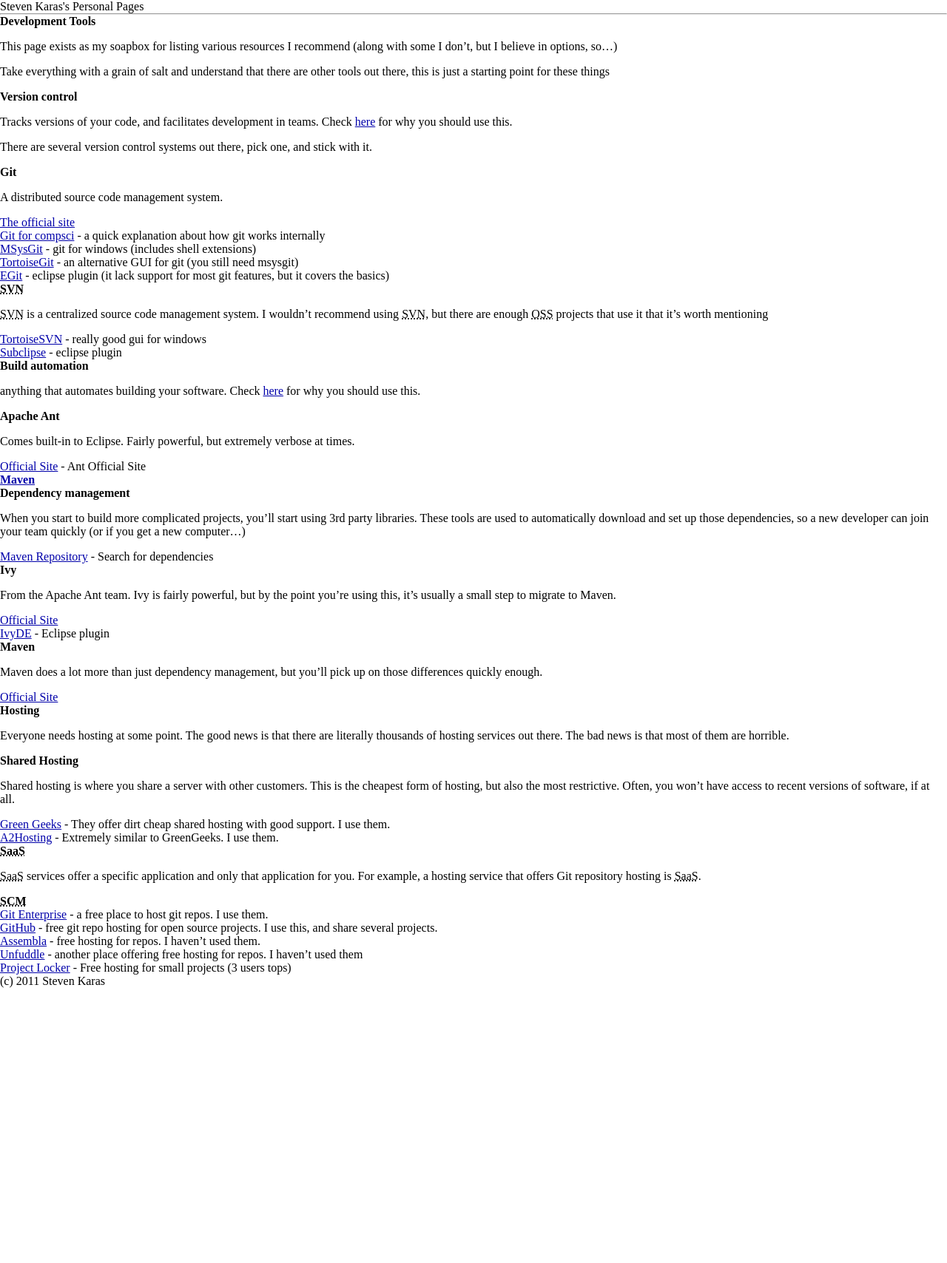
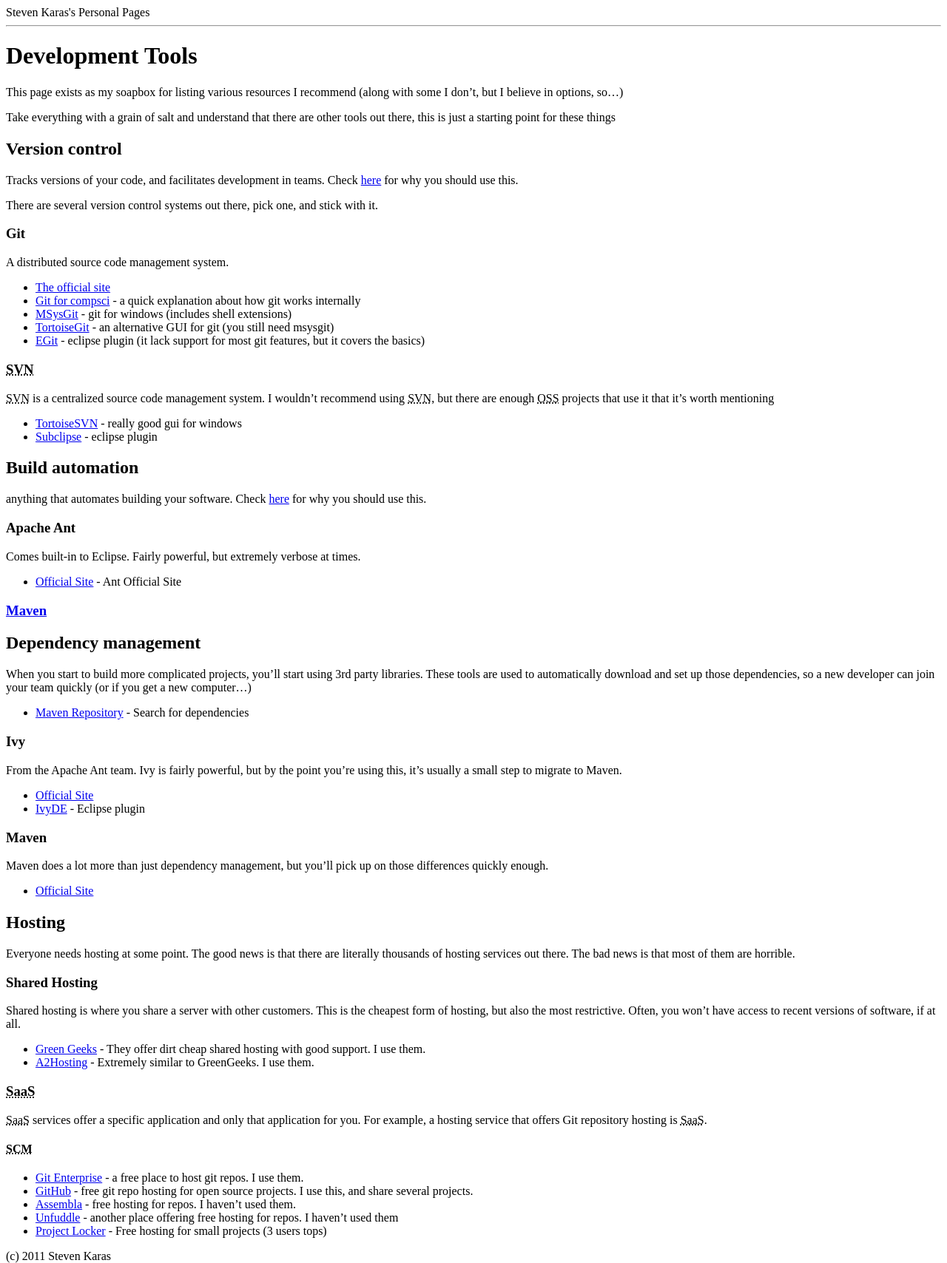
Before and after one commit to stevenkaras/stevenkaras.github.com, a Jekyll site: the page built from dev/_posts/2011-03-15-dev-tools.md, in a window 1280 px wide. Shown: the whole page at 74% size. Built offline with Jekyll 4.4.1, drawn with Linux system fonts in a browser that asks for light colours; before the commit the page ends 1336 px from its top, so only the background shows below that.

Commit message:
I don't mind the official HTML rendering.

```diff
--- a/css/reset.css
+++ b/css/reset.css
@@ -1,9 +1,4 @@
 /* Global Reset */
-
-* {
-  margin: 0;
-  padding: 0;
-}
 
 html, body {
   height: 100%;
@@ -12,32 +7,3 @@
 body {
   background-color: white;
 }
-
-h1, h2, h3, h4, h5, h6 {
-  font-size: 100%;
-}
-
-h1 {
-  margin-bottom: 1em;
-}
-
-p {
-  margin: 1em 0;
-}
-
-a {
-  color: #00a;
-}
-
-a:hover {
-  color: black;
-}
-
-a:visited {
-  color: #a0a;
-}
-
-table {
-  font-size: inherit;
-  font: 100%;
-}
```
